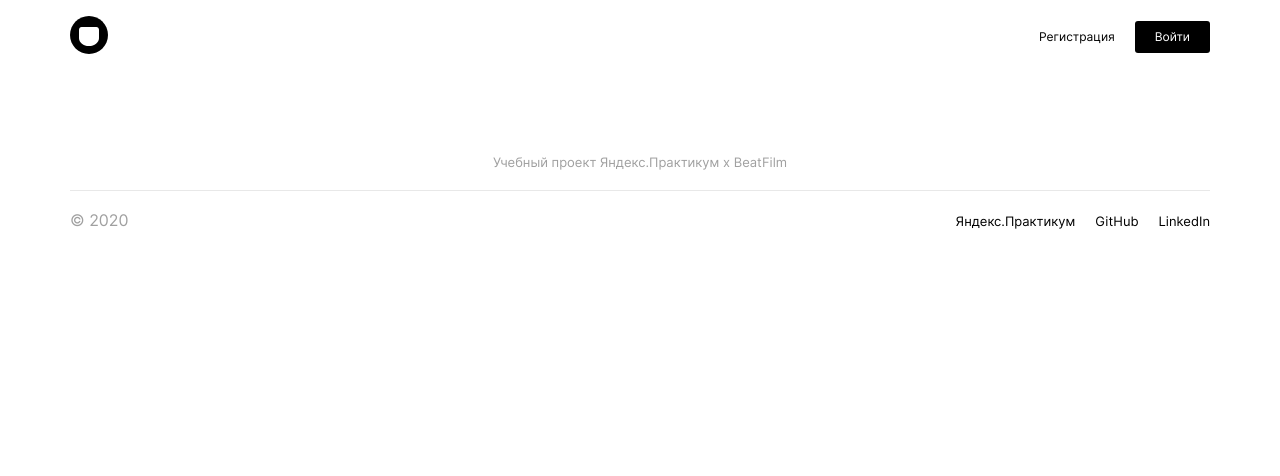
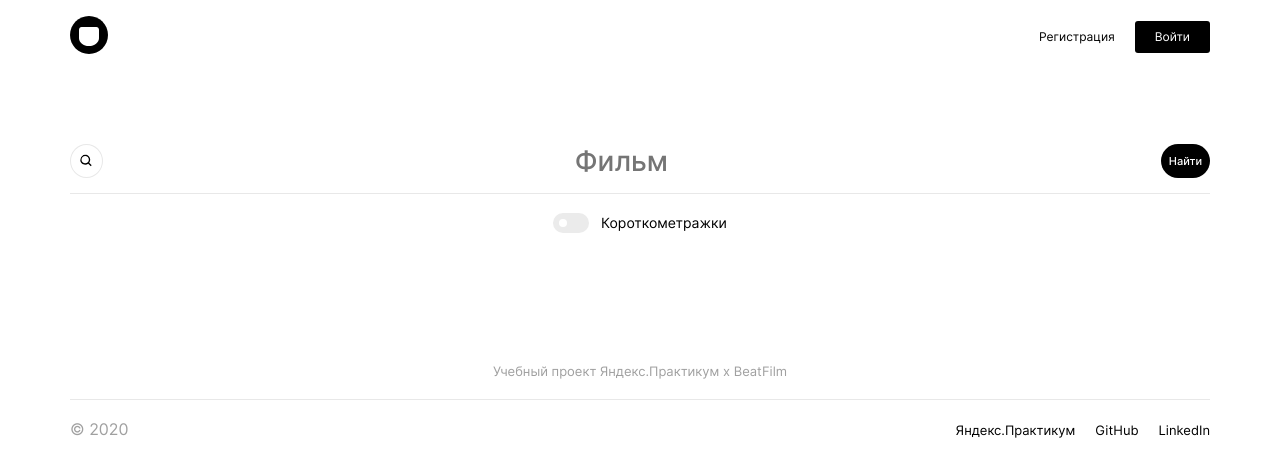
Before and after one commit to k-gnusarev/movies-explorer-frontend, a React (Create React App) app: page /movies in a window 1280 px wide. Shown: the top 476 px of the page. Built offline with nearby package versions, Linux system fonts and the light colour scheme.

Commit message:
add: search bar

```diff
--- /dev/null
+++ b/src/components/FilterCheckbox/FilterCheckbox.css
@@ -0,0 +1,70 @@
+.filter-checkbox {
+  display: flex;
+  align-items: center;
+  gap: 12px;
+}
+
+.filter-checkbox__switch {
+  position: relative;
+  display: inline-block;
+  width: 36px;
+  height: 20px;
+}
+
+.filter-checkbox__switch input {
+  display:none;
+}
+
+.filter-checkbox__slider {
+  position: absolute;
+  cursor: pointer;
+  top: 0;
+  left: 0;
+  right: 0;
+  bottom: 0;
+  background-color: #ebebeb;
+  -webkit-transition: .4s;
+  transition: .4s;
+  border-radius: 34px;
+}
+
+.filter-checkbox__slider:before {
+  position: absolute;
+  content: "";
+  height: 8px;
+  width: 8px;
+  left: 6px;
+  bottom: 6px;
+  background-color: white;
+  -webkit-transition: .4s;
+  transition: .4s;
+  border-radius: 50%;
+}
+
+input:checked + .filter-checkbox__slider {
+  background-color: #2BE080;
+}
+
+input:focus + .filter-checkbox__slider {
+  box-shadow: 0 0 1px #2BE080;
+}
+
+input:checked + .filter-checkbox__slider:before {
+  -webkit-transform: translateX(18px);
+  -ms-transform: translateX(18px);
+  transform: translateX(18px);
+}
+
+.filter-checkbox__text {
+  padding: 0;
+  margin: 0;
+  font-size: 14px;
+  line-height: 18px;
+}
+
+@media screen and (max-width: 767px) {
+  .filter-checkbox__text {
+    font-size: 11px;
+    line-height: 18px;
+  }
+}
--- /dev/null
+++ b/src/components/FilterCheckbox/FilterCheckbox.js
@@ -0,0 +1,15 @@
+import React from 'react';
+import './FilterCheckbox.css';
+
+export default function FilterCheckbox(props) {
+
+  return (
+    <div className='filter-checkbox'>
+      <label htmlFor='short-films' className='filter-checkbox__switch'>
+        <input id='short-films' type='checkbox' className='filter-checkbox__input' />
+        <span className='filter-checkbox__slider' />
+      </label>
+      <p className='filter-checkbox__text'>Короткометражки</p>
+    </div>
+  )
+};
--- a/src/components/Movies/Movies.js
+++ b/src/components/Movies/Movies.js
@@ -1,9 +1,16 @@
 import React from 'react';
 import './Movies.css';
+
+import SearchForm from '../SearchForm/SearchForm';
+import Preloader from '../Preloader/Preloader';
+import MoviesCardList from '../MoviesCardList/MoviesCardList';
 
 export default function Movies(props) {
   return (
     <>
+      <SearchForm />
+      <Preloader />
+      <MoviesCardList />
     </>
   )
 };
--- a/src/components/MoviesCardList/MoviesCardList.js
+++ b/src/components/MoviesCardList/MoviesCardList.js
@@ -0,0 +1,11 @@
+import React from 'react';
+import './MoviesCardList.css';
+
+export default function MoviesCardList(props) {
+
+  return (
+    <div className='card-list'>
+
+    </div>
+  )
+};
--- a/src/components/Preloader/Preloader.js
+++ b/src/components/Preloader/Preloader.js
@@ -0,0 +1,11 @@
+import React from 'react';
+import './Preloader.css';
+
+export default function Preloader(props) {
+
+  return (
+    <div className='preloader'>
+
+    </div>
+  )
+};
--- a/src/components/SearchForm/SearchForm.css
+++ b/src/components/SearchForm/SearchForm.css
@@ -0,0 +1,99 @@
+.search {
+  width: 100%;
+  max-width: 1280px;
+  padding: 70px 70px 50px;
+  margin: auto;
+  box-sizing: border-box;
+  display: flex;
+  flex-direction: column;
+  align-items: center;
+}
+
+.search__form {
+  width: 100%;
+  display: flex;
+  align-items: center;
+  justify-content: center;
+  box-sizing: border-box;
+
+  border-bottom: 1px #e8e8e8 solid;
+  padding-bottom: 15px;
+  margin-bottom: 19px;
+}
+
+.search__icon {
+  border-radius: 50%;
+  padding: 9px;
+  border: 1px #e8e8e8 solid;
+}
+
+.search__input {
+  width: 100%;
+  padding: 0;
+  border: none;
+  outline: none;
+
+  font-size: 28px;
+  font-style: normal;
+  font-weight: 500;
+  line-height: 34px;
+  text-align: center;
+}
+
+.search__button {
+  color: #fff;
+  background: #000;
+  border: none;
+  border-radius: 48px;
+  padding: 8px;
+  outline: none;
+
+  font-size: 11px;
+  font-style: normal;
+  font-weight: 500;
+  line-height: 18px;
+  letter-spacing: 0px;
+  text-align: center;
+  margin-left: 21px;
+}
+
+@media screen and (max-width: 1023px) {
+  .search {
+    padding: 80px 30px 60px;
+  }
+
+  .search__form {
+    margin-bottom: 29px;
+  }
+}
+
+@media screen and (max-width: 767px) {
+  .search {
+    padding: 98px 14px 50px;
+  }
+
+  .search__form {
+    margin-bottom: 29px;
+  }
+
+  .search__icon {
+    display: none;
+  }
+
+  .search__input {
+    width: 100%;
+    padding: 0;
+    border: none;
+    outline: none;
+    font-size: 18px;
+    font-style: normal;
+    font-weight: 500;
+    line-height: 22px;
+    text-align: left;
+  }
+
+  .search__form {
+    padding-bottom: 9px;
+    margin-bottom: 42px;
+  }
+}
--- a/src/components/SearchForm/SearchForm.js
+++ b/src/components/SearchForm/SearchForm.js
@@ -0,0 +1,18 @@
+import React from 'react';
+import './SearchForm.css';
+import FilterCheckbox from '../FilterCheckbox/FilterCheckbox';
+import search__icon from '../../images/search-icon.svg';
+
+export default function SearchForm(props) {
+
+  return (
+    <section className='search'>
+      <form className='search__form'>
+        <img className='search__icon' src={search__icon} />
+        <input placeholder='Фильм' className='search__input' />
+        <button type='submit' className='search__button'>Найти</button>
+      </form>
+      <FilterCheckbox />
+    </section>
+  )
+};
```
Also changed, not shown: src/images/search-icon.svg (added).
